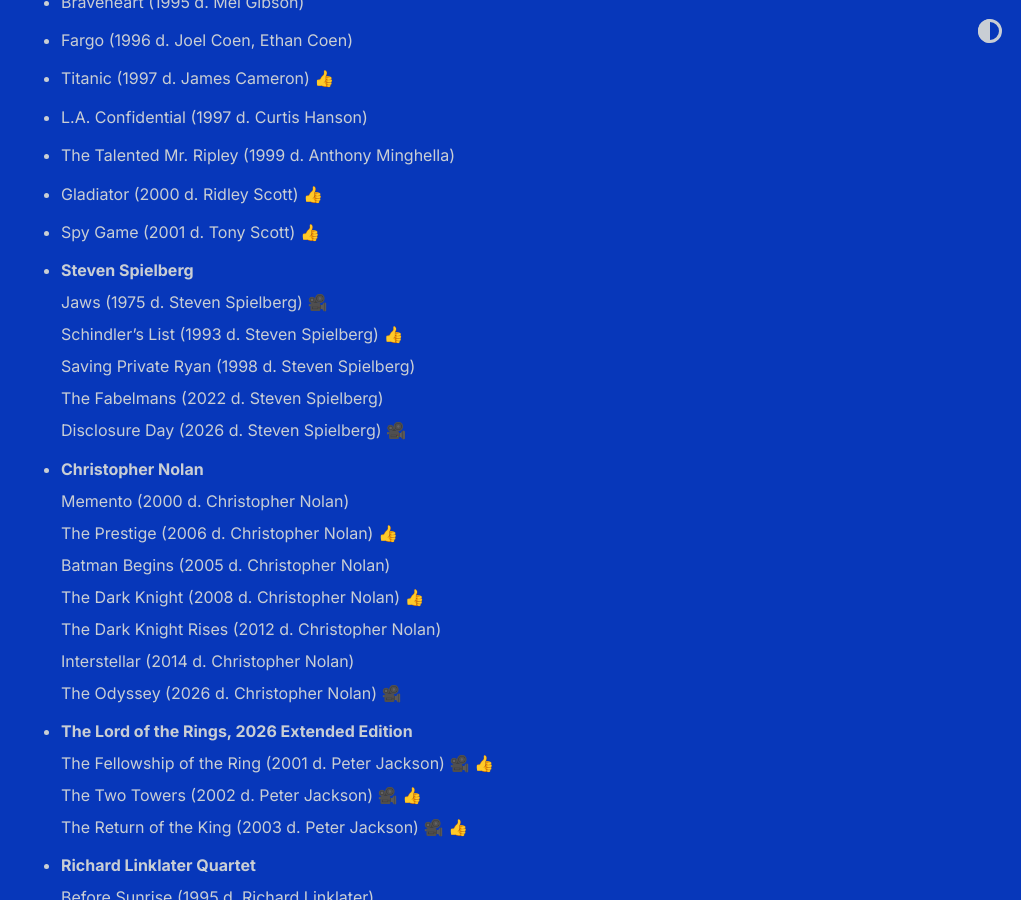
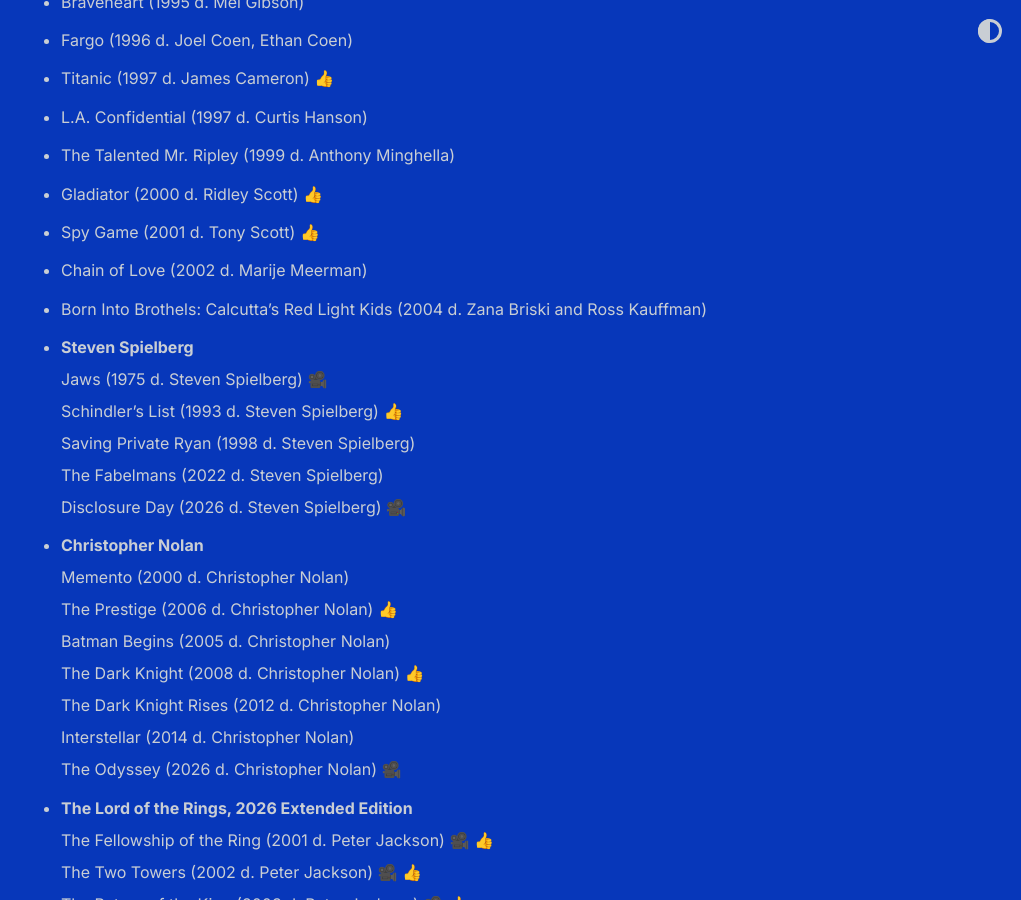
Before and after one commit to shihankanungo/shihankanungo.github.io, a Jekyll site: the page built from movies.md, in a window 1280 px wide and 900 px high, scrolled down 1496 px. Shown: the whole window, without its empty margins (259-1280 px from the left). Built offline with Jekyll 4.4.1, drawn with Linux system fonts in a browser that asks for light colours.

Commit message:
Add two movies to the list
Added 'Chain of Love' and 'Born Into Brothels' to the list.

```diff
--- a/movies.md
+++ b/movies.md
@@ -27,6 +27,8 @@
 - The Talented Mr. Ripley (1999 d. Anthony Minghella)
 - Gladiator (2000 d. Ridley Scott) 👍
 - Spy Game (2001 d. Tony Scott) 👍
+- Chain of Love (2002 d. Marije Meerman)
+- Born Into Brothels: Calcutta's Red Light Kids (2004 d. Zana Briski and Ross Kauffman)
 - **Steven Spielberg** <br>
   Jaws (1975 d. Steven Spielberg) 🎥 <br>
   Schindler's List (1993 d. Steven Spielberg) 👍 <br>
```
